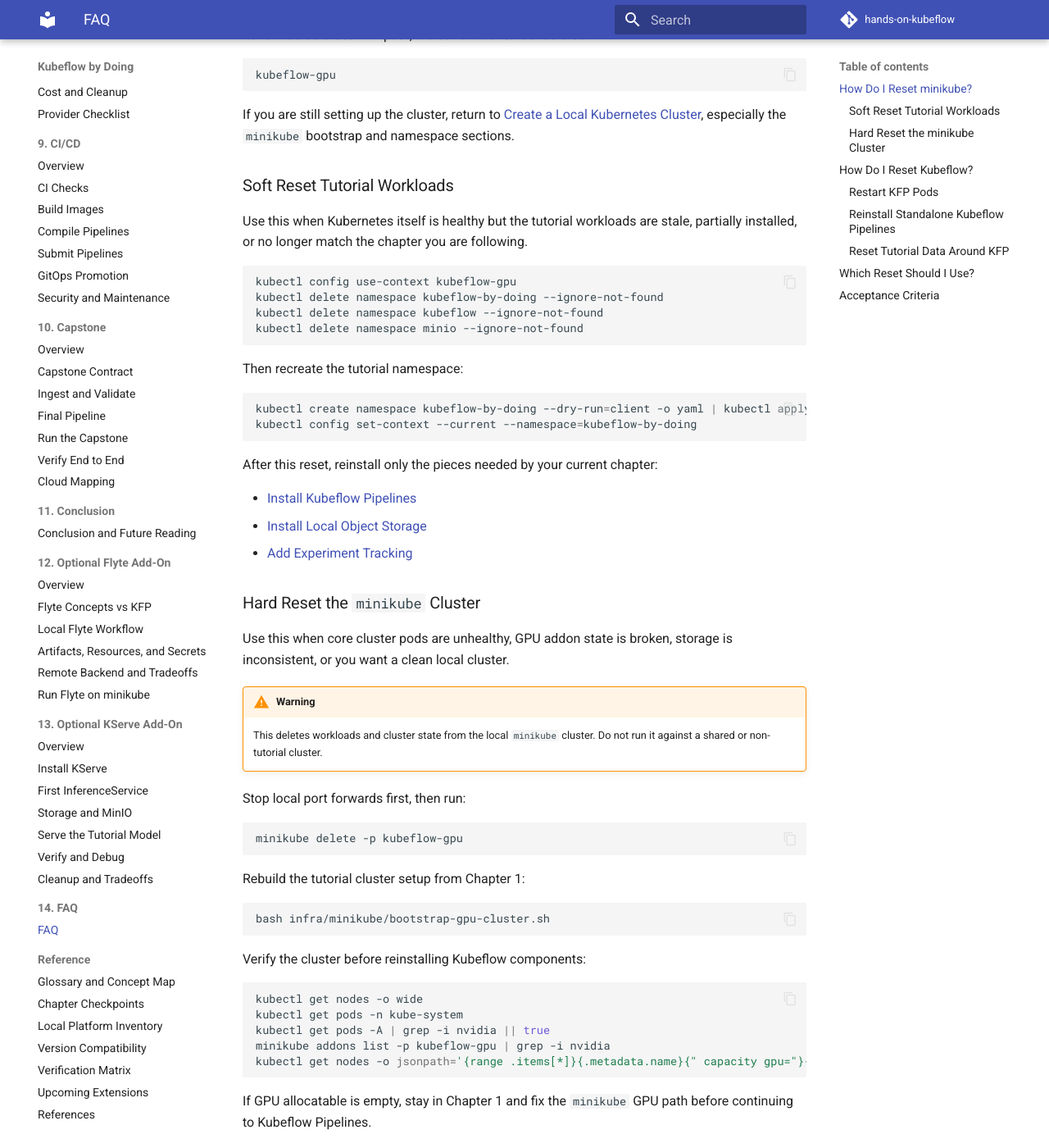
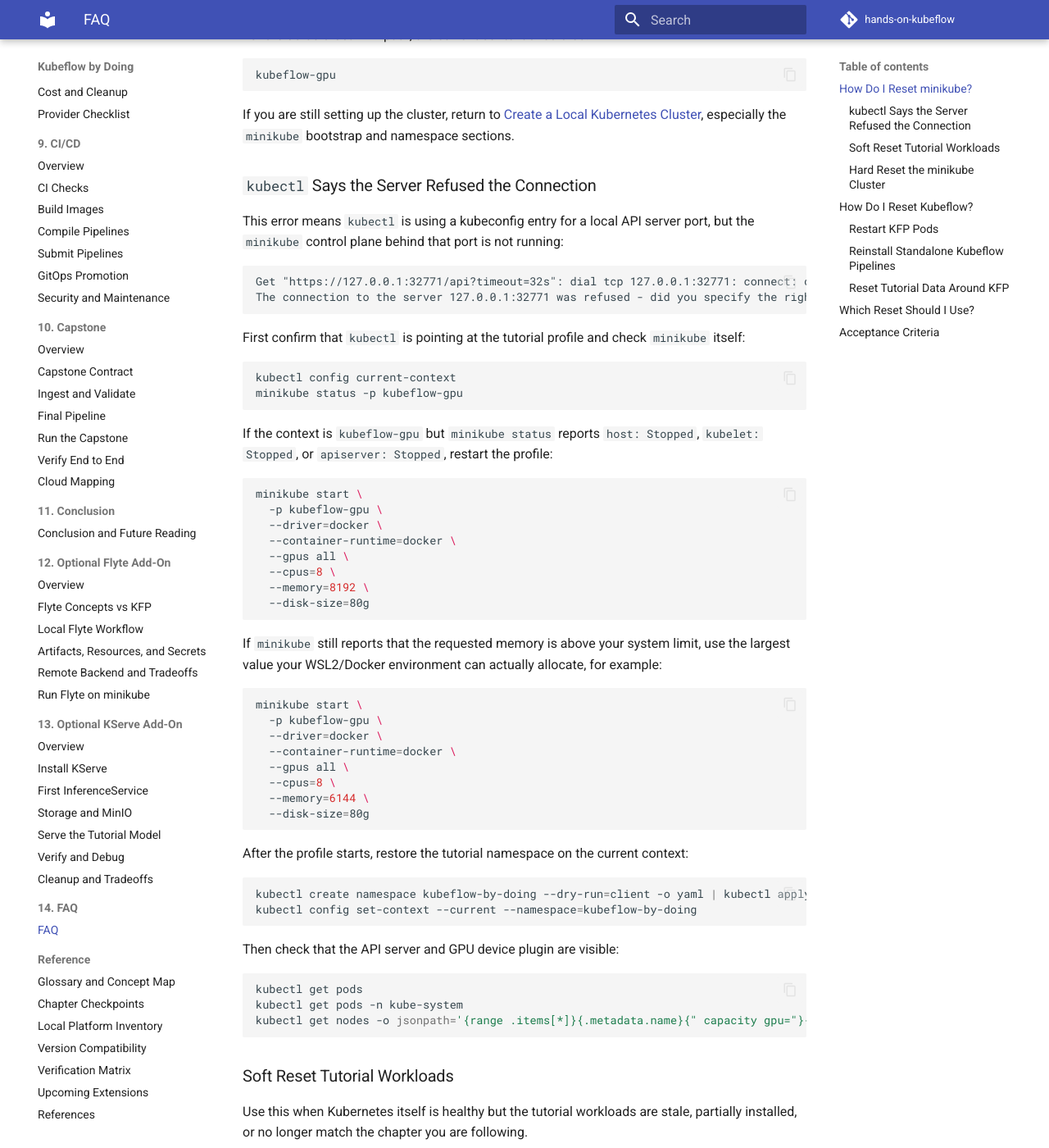
Before and after one commit to matze298/hands-on-kubeflow, an MkDocs documentation site: the page built from docs/14-faq/00-overview.md, in a window 1280 px wide and 1400 px high, scrolled down 602 px. Shown: the whole window at 82% size. Built offline with MkDocs 1.6.1 and Material for MkDocs 9.7.7, drawn with Linux system fonts in a browser that asks for light colours; comment, search, counter and statistics services are not loaded.

````diff
--- a/docs/14-faq/00-overview.md
+++ b/docs/14-faq/00-overview.md
@@ -23,6 +23,63 @@ kubeflow-gpu
 ```
 
 If you are still setting up the cluster, return to [Create a Local Kubernetes Cluster](../01-local-kubernetes/02-create-local-cluster.md), especially the `minikube` bootstrap and namespace sections.
+
+### `kubectl` Says the Server Refused the Connection
+
+This error means `kubectl` is using a kubeconfig entry for a local API server port, but the `minikube` control plane behind that port is not running:
+
+```text
+Get "https://127.0.0.1:32771/api?timeout=32s": dial tcp 127.0.0.1:32771: connect: connection refused
+The connection to the server 127.0.0.1:32771 was refused - did you specify the right host or port?
+```
+
+First confirm that `kubectl` is pointing at the tutorial profile and check `minikube` itself:
+
+```bash
+kubectl config current-context
+minikube status -p kubeflow-gpu
+```
+
+If the context is `kubeflow-gpu` but `minikube status` reports `host: Stopped`, `kubelet: Stopped`, or `apiserver: Stopped`, restart the profile:
+
+```bash
+minikube start \
+  -p kubeflow-gpu \
+  --driver=docker \
+  --container-runtime=docker \
+  --gpus all \
+  --cpus=8 \
+  --memory=8192 \
+  --disk-size=80g
+```
+
+If `minikube` still reports that the requested memory is above your system limit, use the largest value your WSL2/Docker environment can actually allocate, for example:
+
+```bash
+minikube start \
+  -p kubeflow-gpu \
+  --driver=docker \
+  --container-runtime=docker \
+  --gpus all \
+  --cpus=8 \
+  --memory=6144 \
+  --disk-size=80g
+```
+
+After the profile starts, restore the tutorial namespace on the current context:
+
+```bash
+kubectl create namespace kubeflow-by-doing --dry-run=client -o yaml | kubectl apply -f -
+kubectl config set-context --current --namespace=kubeflow-by-doing
+```
+
+Then check that the API server and GPU device plugin are visible:
+
+```bash
+kubectl get pods
+kubectl get pods -n kube-system
+kubectl get nodes -o jsonpath='{range .items[*]}{.metadata.name}{" capacity gpu="}{.status.capacity.nvidia\.com/gpu}{" allocatable gpu="}{.status.allocatable.nvidia\.com/gpu}{"\n"}{end}'
+```
 
 ### Soft Reset Tutorial Workloads
 
````
Also changed, not shown: docs/01-local-kubernetes/02-create-local-cluster.md (+2 -2 lines), 1 other file.
